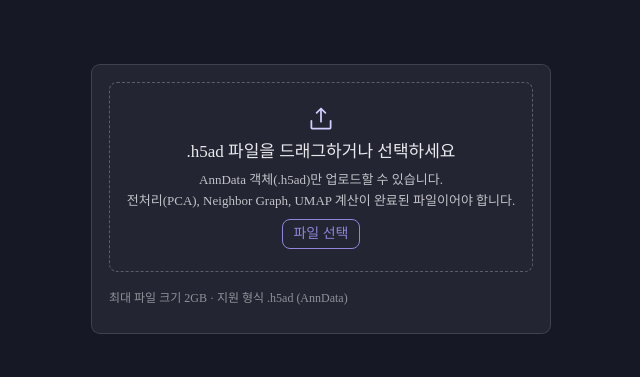
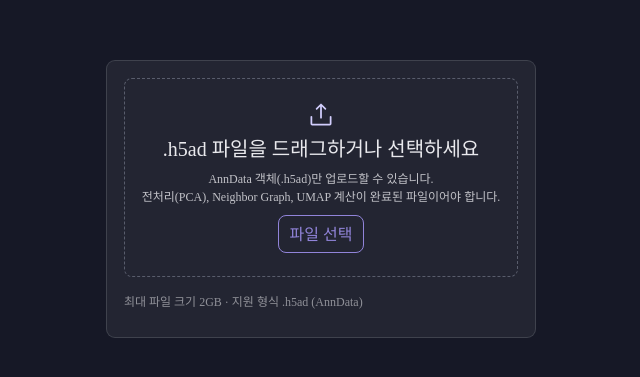
Before and after one commit to TaegyuKim-byte/Insilico_pipeline, a Next.js app in the folder frontend/: page /upload in a window 1280 px wide. Shown: the part 201-578 px from the top of the page, without its empty margins (319-959 px from the left). Built offline with nearby package versions, Linux system fonts and the light colour scheme; no server answers.

Commit message:
style: increase button font size and padding

```diff
--- a/frontend/app/globals.css
+++ b/frontend/app/globals.css
@@ -121,12 +121,12 @@ a {
 .card-title {
   font-family: var(--font-heading);
   font-weight: var(--font-heading-weight);
-  font-size: 17px;
+  font-size: 20px;
   line-height: 1.2;
 }
 .card-body {
   margin: 0;
-  font-size: 13px;
+  font-size: 12px;
   opacity: 0.8;
 }
 .elev-sm {
@@ -143,12 +143,12 @@ a {
   text-decoration: none;
   font-family: var(--font-heading);
   font-weight: var(--font-heading-weight);
-  font-size: 14px;
+  font-size: 16px;
   line-height: 1.2;
   color: var(--color-text);
   background: transparent;
   border: 1px solid transparent;
-  padding: var(--space-2) calc(var(--space-3) * 1.2);
+  padding: var(--space-3) calc(var(--space-3) * 1.2);
   border-radius: var(--radius-md);
 }
 .btn svg {
```
